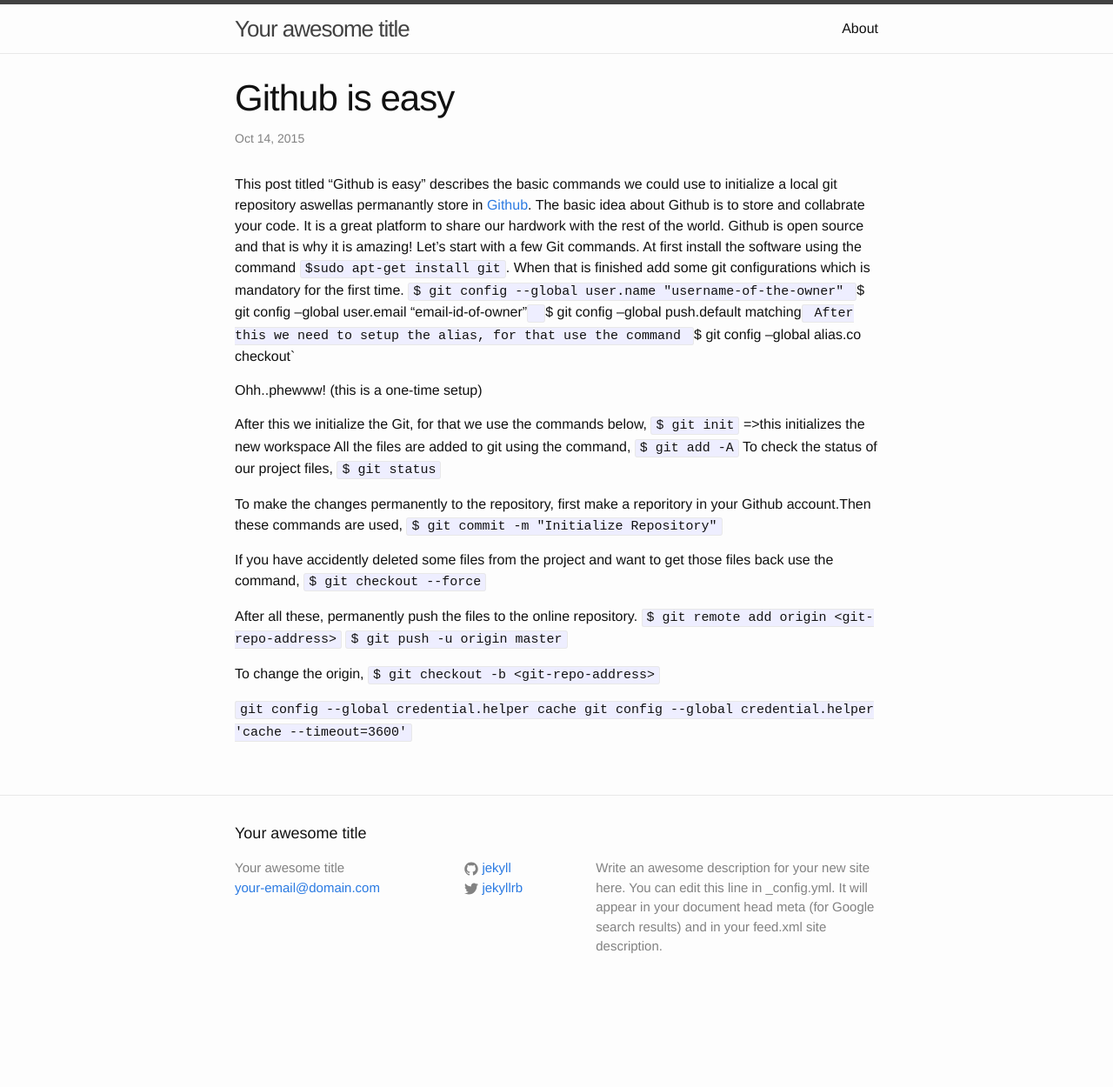
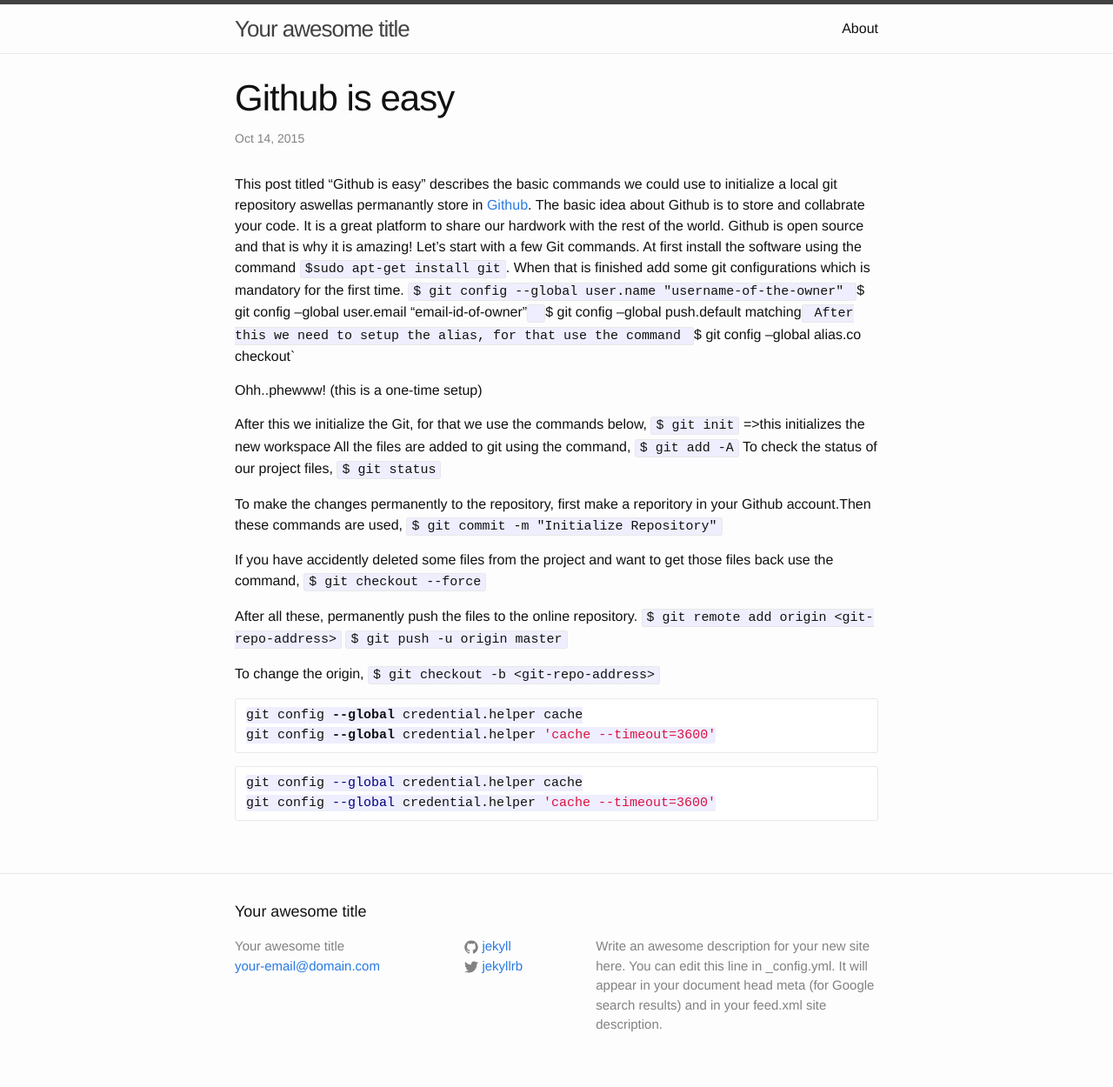
Before and after one commit to melvinvarkey/melvin-blog, a Jekyll site: the page built from _posts/2015-10-14-Github is easy.markdown, in a window 1280 px wide. Shown: the whole page at 87% size. Built offline with Jekyll 4.4.1, drawn with Linux system fonts in a browser that asks for light colours; before the commit the page ends 1160 px from its top, so only the background shows below that.

Commit message:
minor fix

````diff
--- a/_posts/2015-10-14-Github is easy.markdown
+++ b/_posts/2015-10-14-Github is easy.markdown
@@ -38,8 +38,13 @@ To change the origin,
 `$ git checkout -b <git-repo-address>`
 
 
+```python
+git config --global credential.helper cache
+git config --global credential.helper 'cache --timeout=3600'
 ```
+```bash
 git config --global credential.helper cache
-git config --global credential.helper 'cache --timeout=3600'```
+git config --global credential.helper 'cache --timeout=3600'
+```
 
 [gitlink]:     http://github.com
````
Also changed, not shown: 1 other file.
